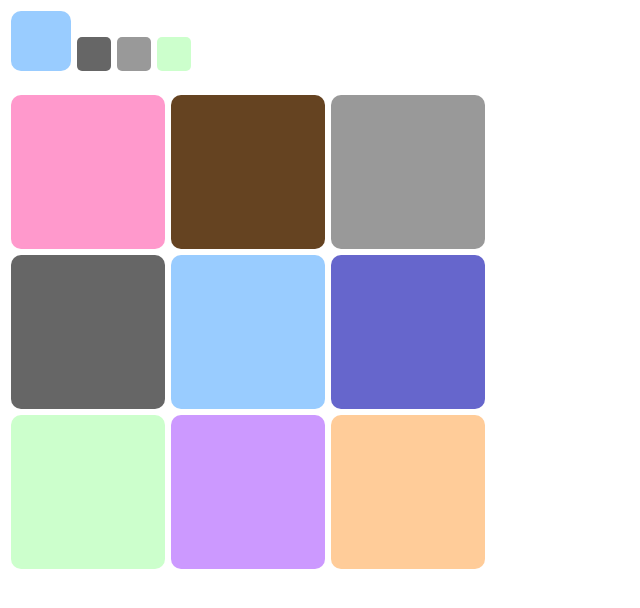
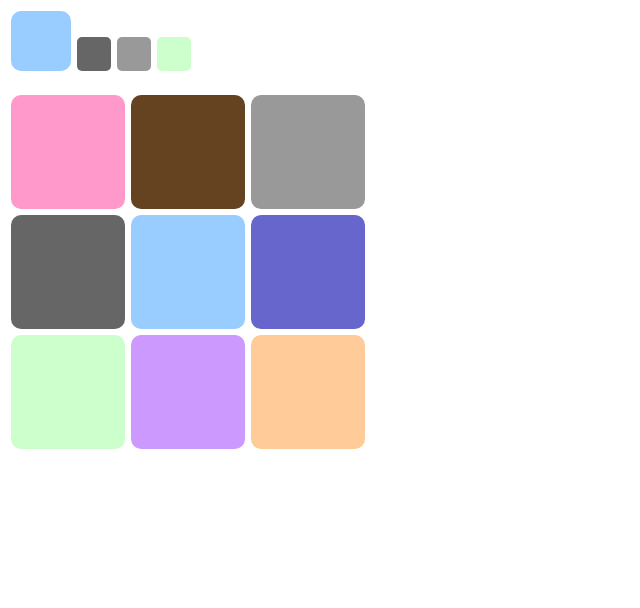
Before and after one commit to amo12937/old_touch_the_color, a plain HTML site: page index.html in a window 1280 px wide. Shown: the whole page, without its empty margins (0-640 px from the left). Drawn offline with Linux system fonts and the light colour scheme.

Commit message:
add meta info

```diff
--- a/index.html
+++ b/index.html
@@ -1,5 +1,8 @@
 <html>
 <head>
+<title>touch the color</title>
+<meta content='text/html: charset=UTF-8' http-equiv='Content-Type'>
+<meta content='width=device-width, initial-scale=1, maximum-scale=1, user-scalable=no' name='viewport'>
 <style>
 .hint-container {
   display: flex;
@@ -29,8 +32,8 @@
 .board {
   display: flex;
   flex-direction: column;
-  height: 480px;
-  width: 480px;
+  height: 360px;
+  width: 360px;
 }
 
 .row {
```
